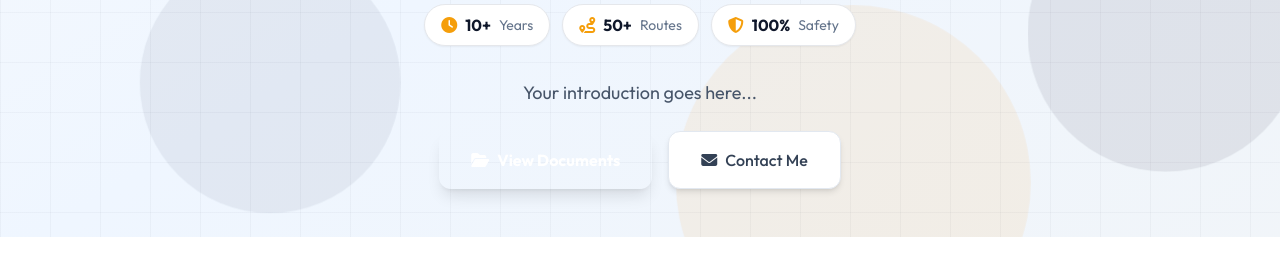
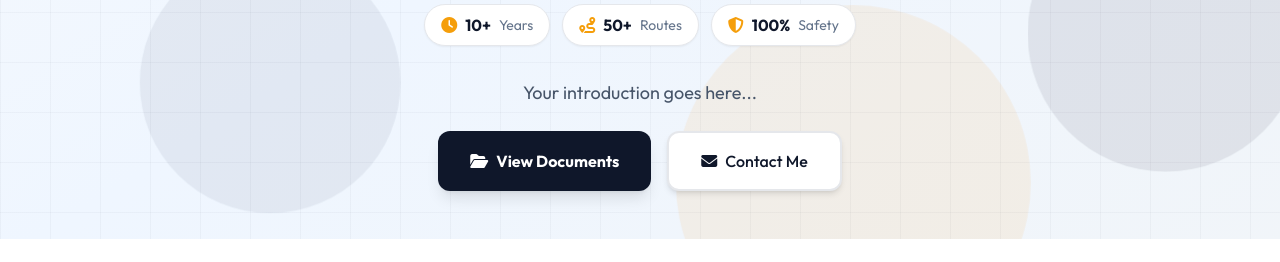
Before and after one commit to darkmattermetro/my-resume, a plain HTML site: page index.html in a window 1280 px wide. Shown: the part 538-800 px from the top of the page. Drawn offline with nearby package versions, Linux system fonts and the light colour scheme; no server answers.

Commit message:
Fix transparent View Documents button - use solid navy background

```diff
--- a/index.html
+++ b/index.html
@@ -118,10 +118,10 @@
             </p>
 
             <div class="flex flex-col sm:flex-row gap-4 justify-center">
-                <a href="#documents" class="px-8 py-4 bg-gradient-to-r from-metro-navy to-slate-800 hover:from-slate-800 hover:to-metro-navy text-white transition-all rounded-xl font-bold shadow-lg shadow-metro-navy/30 flex items-center justify-center gap-2">
+                <a href="#documents" class="px-8 py-4 bg-metro-navy hover:bg-slate-800 text-white transition-all rounded-xl font-bold shadow-lg flex items-center justify-center gap-2">
                     <i class="fas fa-folder-open"></i> View Documents
                 </a>
-                <a href="#contact" class="px-8 py-4 bg-white hover:bg-slate-50 text-slate-700 border border-slate-200 hover:border-metro-amber transition-all rounded-xl font-medium flex items-center justify-center gap-2 shadow-md">
+                <a href="#contact" class="px-8 py-4 bg-white hover:bg-slate-50 text-metro-navy border-2 border-metro-navy hover:border-metro-amber transition-all rounded-xl font-medium flex items-center justify-center gap-2 shadow-md">
                     <i class="fas fa-envelope"></i> Contact Me
                 </a>
             </div>
```
